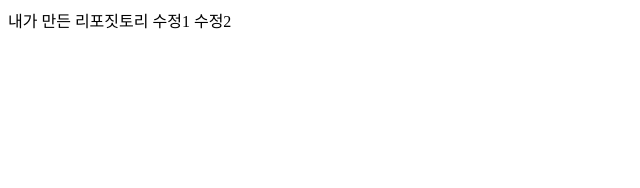
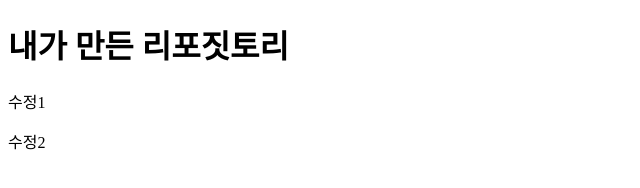
Before and after one commit to do-young11/self, a plain HTML site: page index.html in a window 1280 px wide. Shown: the whole page, without its empty margins (0-640 px from the left). Drawn offline with Linux system fonts and the light colour scheme.

Commit message:
Update index.html

```diff
--- a/index.html
+++ b/index.html
@@ -7,10 +7,10 @@
 </head>
 <body>
 
-    내가 만든 리포짓토리
+    <h1>내가 만든 리포짓토리</h1>
 
-    수정1
+    <p>수정1</p>
 
-    수정2
+    <p>수정2</p>
 </body>
 </html>
```
